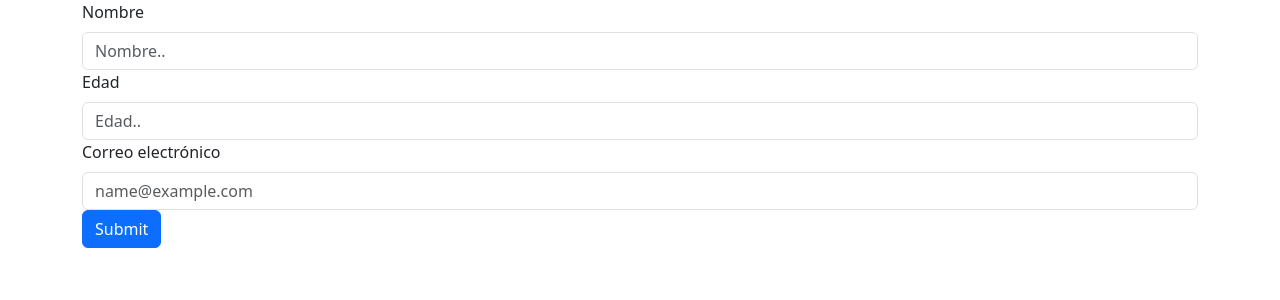
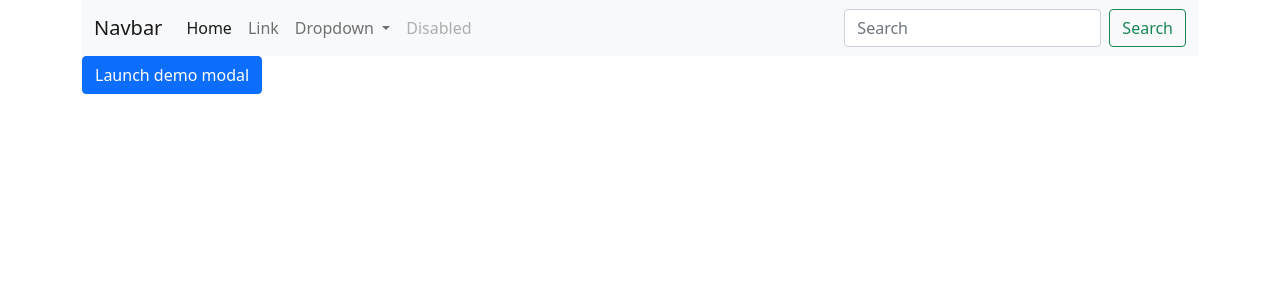
Before and after one commit to alvarikola/lanzarote2026, a PHP site: page /formulario2.php in a window 1280 px wide. Shown: the top 300 px of the page. Run offline with PHP 8.4, Linux system fonts and the light colour scheme; data that the repository does not hold is empty.

Commit message:
tareas 10/10

```diff
--- a/formulario2.php
+++ b/formulario2.php
@@ -1,28 +1,116 @@
 <!DOCTYPE html>
-<html lang="es">
+<html lang="en">
 <head>
     <meta charset="UTF-8">
     <meta name="viewport" content="width=device-width, initial-scale=1.0">
-    <link href="https://cdn.jsdelivr.net/npm/bootstrap@5.3.8/dist/css/bootstrap.min.css" rel="stylesheet" integrity="sha384-sRIl4kxILFvY47J16cr9ZwB07vP4J8+LH7qKQnuqkuIAvNWLzeN8tE5YBujZqJLB" crossorigin="anonymous">
-    <script src="https://cdn.jsdelivr.net/npm/bootstrap@5.3.8/dist/js/bootstrap.bundle.min.js" integrity="sha384-FKyoEForCGlyvwx9Hj09JcYn3nv7wiPVlz7YYwJrWVcXK/BmnVDxM+D2scQbITxI" crossorigin="anonymous"></script>
-    <title>Formulario2</title>
+    <title>Document</title>
+
+    <link href="https://cdn.jsdelivr.net/npm/bootstrap@5.0.2/dist/css/bootstrap.min.css" rel="stylesheet" integrity="sha384-EVSTQN3/azprG1Anm3QDgpJLIm9Nao0Yz1ztcQTwFspd3yD65VohhpuuCOmLASjC" crossorigin="anonymous">
+    <script src="https://cdn.jsdelivr.net/npm/bootstrap@5.0.2/dist/js/bootstrap.bundle.min.js" integrity="sha384-MrcW6ZMFYlzcLA8Nl+NtUVF0sA7MsXsP1UyJoMp4YLEuNSfAP+JcXn/tWtIaxVXM" crossorigin="anonymous"></script>
+    <style type="text/css">
+        .error_nombre label, .error_edad label , .error_email label{
+            color: #ff0000;
+            font-weight: bold;
+        }
+
+        .error_nombre input, .error_edad input , .error_email input{
+            border-color: #ff0000;
+        }
+    </style>
 </head>
 <body>
+
+
     <div class="container">
-        <form action="procesar.php" method="POST" >
-            <div class="mb-3">
-                <label for="idNombre" class="form-label">Nombre</label>
-                <input type="text" name="nombre" class="form-control" id="idNombre" placeholder="Nombre..">
+        <nav class="navbar navbar-expand-lg navbar-light bg-light">
+        <div class="container-fluid">
+            <a class="navbar-brand" href="#">Navbar</a>
+            <button class="navbar-toggler" type="button" data-bs-toggle="collapse" data-bs-target="#navbarSupportedContent" aria-controls="navbarSupportedContent" aria-expanded="false" aria-label="Toggle navigation">
+            <span class="navbar-toggler-icon"></span>
+            </button>
+            <div class="collapse navbar-collapse" id="navbarSupportedContent">
+            <ul class="navbar-nav me-auto mb-2 mb-lg-0">
+                <li class="nav-item">
+                <a class="nav-link active" aria-current="page" href="#">Home</a>
+                </li>
+                <li class="nav-item">
+                <a class="nav-link" href="#">Link</a>
+                </li>
+                <li class="nav-item dropdown">
+                <a class="nav-link dropdown-toggle" href="#" id="navbarDropdown" role="button" data-bs-toggle="dropdown" aria-expanded="false">
+                    Dropdown
+                </a>
+                <ul class="dropdown-menu" aria-labelledby="navbarDropdown">
+                    <li><a class="dropdown-item" href="#">Action</a></li>
+                    <li><a class="dropdown-item" href="#">Another action</a></li>
+                    <li><hr class="dropdown-divider"></li>
+                    <li><a class="dropdown-item" href="#">Something else here</a></li>
+                </ul>
+                </li>
+                <li class="nav-item">
+                <a class="nav-link disabled" href="#" tabindex="-1" aria-disabled="true">Disabled</a>
+                </li>
+            </ul>
+            <form class="d-flex">
+                <input class="form-control me-2" type="search" placeholder="Search" aria-label="Search">
+                <button class="btn btn-outline-success" type="submit">Search</button>
+            </form>
+            </div>
+        </div>
+        </nav>
 
-                <label for="idEdad" class="form-label">Edad</label>
-                <input type="number" name="Edad" class="form-control" id="idEdad" placeholder="Edad..">
+        <!-- Button trigger modal -->
+        <button type="button" class="btn btn-primary" data-bs-toggle="modal" data-bs-target="#exampleModal">
+            Launch demo modal
+        </button>
 
-                <label for="idCorreo" class="form-label">Correo electrónico</label>
-                <input type="email" class="form-control" id="exampleFormControlInput1" placeholder="name@example.com">
+        <!-- Modal -->
+        <div class="modal fade" id="exampleModal" tabindex="-1" aria-labelledby="exampleModalLabel" aria-hidden="true">
+        <div class="modal-dialog">
+           <form action="./procesar.php" method="POST" >
+                <div class="modal-content">
+                    <div class="modal-header">
+                        <h5 class="modal-title" id="exampleModalLabel">Registrar usuario</h5>
+                        <button type="button" class="btn-close" data-bs-dismiss="modal" aria-label="Close"></button>
+                    </div>
+                    <div class="modal-body">
 
-                <input type="submit" class="btn btn-primary" />
-            </div>
-        </form>
+                        <?php echo $mostrar_errores; ?>
+
+                        <div class="error mb-3 <?php echo $error_email; ?>">
+                            <label for="idEmail" class="form-label">Email</label>
+                            <input <?php echo $disabled; ?> type="text" value="<?php echo $email; ?>"  name="email" class="form-control" id="idEmail" placeholder="name@example.com">
+                        </div>
+
+                        <div class="mb-3 <?php echo $error_nombre; ?>">
+                            <label for="idNombre" class="form-label">Nombre</label>
+                            <input <?php echo $disabled; ?> type="text" value="<?php echo $nombre; ?>" name="nombre"  class="form-control" id="idNombre" placeholder="Introduce un nombre..">
+                        </div>
+                        <div class="mb-3 <?php echo $error_edad; ?>">
+                            <label for="idEdad" class="form-label">Edad</label>
+                            <input <?php echo $disabled; ?> type="text" value="<?php echo $edad; ?>"  name="edad"  class="form-control" id="idEdad" placeholder="Introduce un edad..">
+                        </div>
+
+
+                    </div>
+
+                    <?php if(true): ?>
+
+                    <div class="modal-footer">
+                        <button type="button" class="btn btn-secondary" data-bs-dismiss="modal">Close</button>
+                        <button type="subtmit" class="btn btn-primary">Guardar cambios</button>
+                    </div>
+
+                    <?php endif; ?>
+                </div>
+            </form>
+
+        </div>
+        </div>
+
+
+
     </div>
+
 </body>
 </html>
```
Also changed, not shown: procesar.php (+44 -18 lines).
